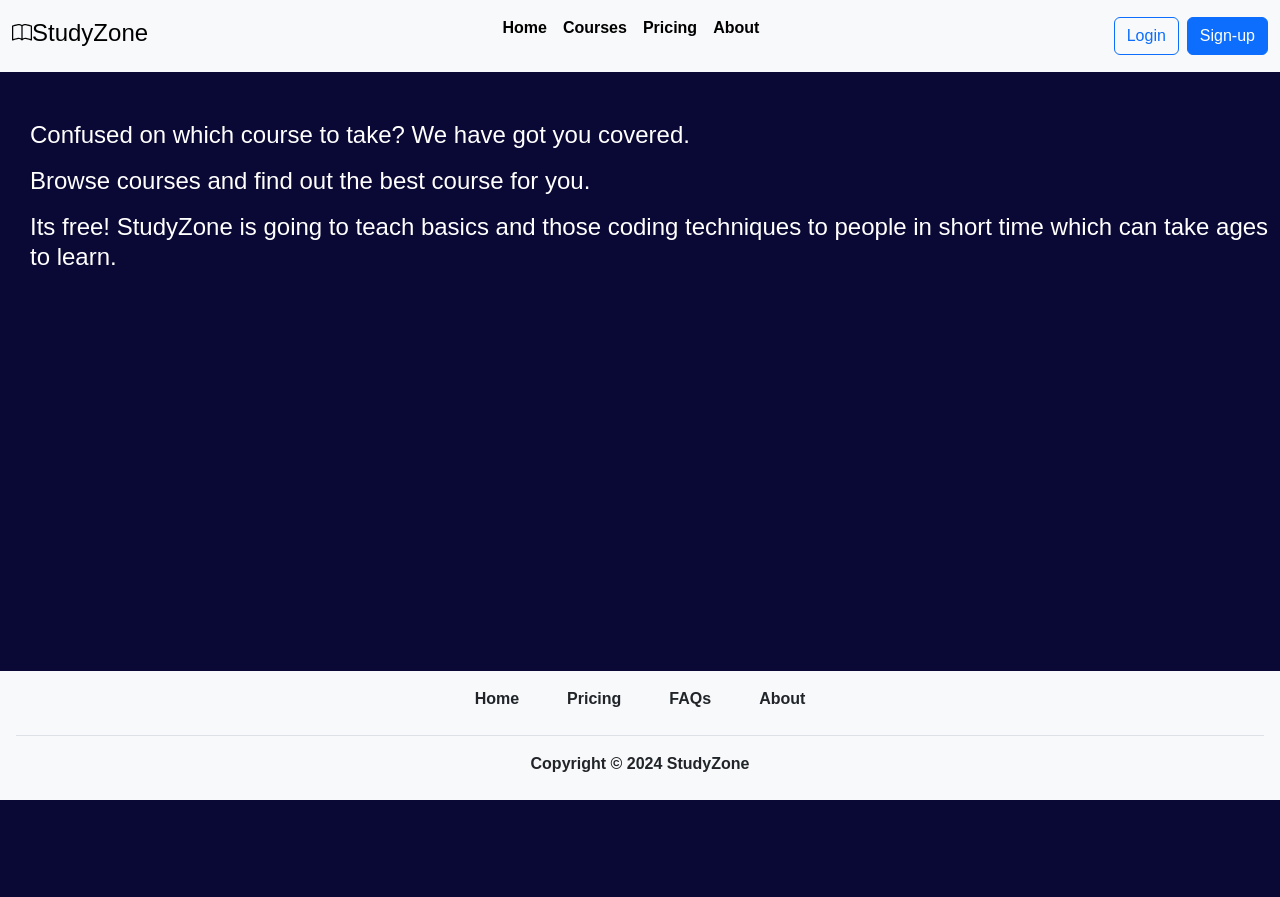
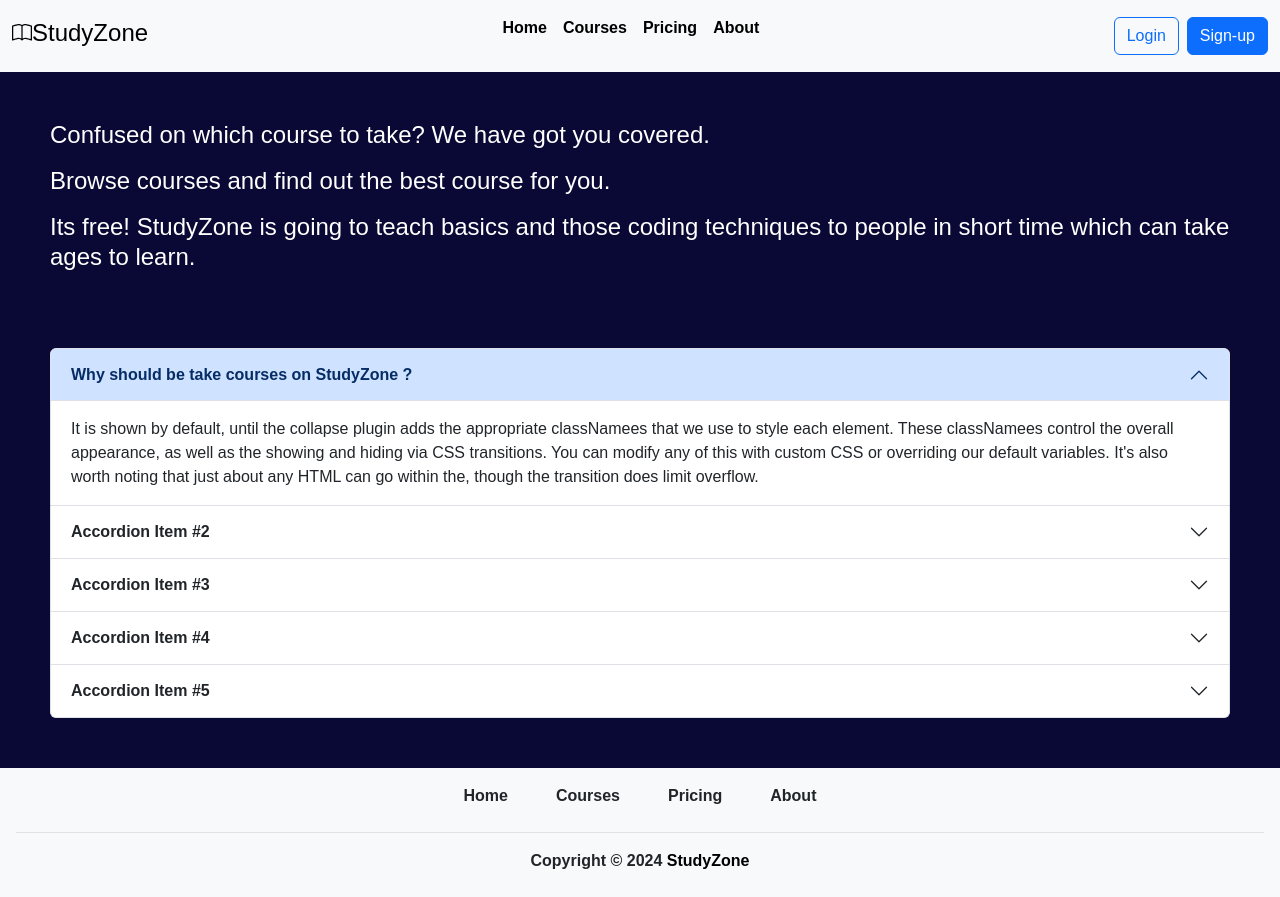
Before and after one commit to SohamNandy04/StudyZone, a React (Vite) app: page /about in a window 1280 px wide. Before the commit the page ends 800 px from the top, so only its background shows below. Built offline with nearby package versions, Linux system fonts and the light colour scheme.

Commit message:
new commit

```diff
--- a/src/componentCss/About.css
+++ b/src/componentCss/About.css
@@ -1,8 +1,15 @@
-
-
 .context{
-    margin-top: 120px;
+    padding: 20px;
+    margin-top: 100px;
     color: white;
     font-size: x-large;
     margin-left: 30px;
+    margin-bottom: 20px;
 }
+
+.accordion{
+    padding: 20px;
+    margin-left: 30px;
+    margin-right: 30px;
+    margin-bottom: 30px;
+}
--- a/src/components/About.jsx
+++ b/src/components/About.jsx
@@ -4,10 +4,75 @@ function About() {
 
     return(
         <>
-            <div className="context">
-                <p className="text-start lh-sm">Confused on which course to take? We have got you covered.</p>
-                <p className="text-start lh-sm">Browse courses and find out the best course for you.</p>
-                <p className="text-start lh-sm">Its free! StudyZone is going to teach basics and those coding techniques to people in short time which can take ages to learn.</p>
+            <div>
+                <div className="context">
+                    <p className="text-start lh-sm">Confused on which course to take? We have got you covered.</p>
+                    <p className="text-start lh-sm">Browse courses and find out the best course for you.</p>
+                    <p className="text-start lh-sm">Its free! StudyZone is going to teach basics and those coding techniques to people in short time which can take ages to learn.</p>
+                </div>
+
+                <div className="accordion" id="accordionPanelsStayOpenExample">
+                    <div className="accordion-item">
+                        <h2 className="accordion-header">
+                        <button className="accordion-button" type="button" data-bs-toggle="collapse" data-bs-target="#panelsStayOpen-collapseOne" aria-expanded="true" aria-controls="panelsStayOpen-collapseOne">
+                            <strong>Why should be take courses on StudyZone ?</strong>
+                        </button>
+                        </h2>
+                        <div id="panelsStayOpen-collapseOne" className="accordion-collapse collapse show">
+                            <div className="accordion-body">
+                                It is shown by default, until the collapse plugin adds the appropriate classNamees that we use to style each element. These classNamees control the overall appearance, as well as the showing and hiding via CSS transitions. You can modify any of this with custom CSS or overriding our default variables. It&apos;s also worth noting that just about any HTML can go within the, though the transition does limit overflow.
+                            </div>
+                        </div>
+                    </div>
+                    <div className="accordion-item">
+                        <h2 className="accordion-header">
+                        <button className="accordion-button collapsed" type="button" data-bs-toggle="collapse" data-bs-target="#panelsStayOpen-collapseTwo" aria-expanded="false" aria-controls="panelsStayOpen-collapseTwo">
+                            <strong>Accordion Item #2</strong>
+                        </button>
+                        </h2>
+                        <div id="panelsStayOpen-collapseTwo" className="accordion-collapse collapse">
+                            <div className="accordion-body">
+                                It is hidden by default, until the collapse plugin adds the appropriate classNamees that we use to style each element. These classNamees control the overall appearance, as well as the showing and hiding via CSS transitions. You can modify any of this with custom CSS or overriding our default variables. It&apos;s also worth noting that just about any HTML can go within the, though the transition does limit overflow.
+                            </div>
+                        </div>
+                    </div>
+                    <div className="accordion-item">
+                        <h2 className="accordion-header">
+                        <button className="accordion-button collapsed" type="button" data-bs-toggle="collapse" data-bs-target="#panelsStayOpen-collapseThree" aria-expanded="false" aria-controls="panelsStayOpen-collapseThree">
+                            <strong>Accordion Item #3</strong>
+                        </button>
+                        </h2>
+                        <div id="panelsStayOpen-collapseThree" className="accordion-collapse collapse">
+                            <div className="accordion-body">
+                                It is hidden by default, until the collapse plugin adds the appropriate classNamees that we use to style each element. These classNamees control the overall appearance, as well as the showing and hiding via CSS transitions. You can modify any of this with custom CSS or overriding our default variables. It&apos;s also worth noting that just about any HTML can go within the, though the transition does limit overflow.
+                            </div>
+                        </div>
+                    </div>
+                    <div className="accordion-item">
+                        <h2 className="accordion-header">
+                        <button className="accordion-button collapsed" type="button" data-bs-toggle="collapse" data-bs-target="#panelsStayOpen-collapseFour" aria-expanded="false" aria-controls="panelsStayOpen-collapseFour">
+                            <strong>Accordion Item #4</strong>
+                        </button>
+                        </h2>
+                        <div id="panelsStayOpen-collapseFour" className="accordion-collapse collapse">
+                            <div className="accordion-body">
+                                It is hidden by default, until the collapse plugin adds the appropriate classNamees that we use to style each element. These classNamees control the overall appearance, as well as the showing and hiding via CSS transitions. You can modify any of this with custom CSS or overriding our default variables. It&apos;s also worth noting that just about any HTML can go within the, though the transition does limit overflow.
+                            </div>
+                        </div>
+                    </div>
+                    <div className="accordion-item">
+                        <h2 className="accordion-header">
+                        <button className="accordion-button collapsed" type="button" data-bs-toggle="collapse" data-bs-target="#panelsStayOpen-collapseFive" aria-expanded="false" aria-controls="panelsStayOpen-collapseFive">
+                            <strong>Accordion Item #5</strong>
+                        </button>
+                        </h2>
+                        <div id="panelsStayOpen-collapseFive" className="accordion-collapse collapse">
+                            <div className="accordion-body">
+                                It is hidden by default, until the collapse plugin adds the appropriate classNamees that we use to style each element. These classNamees control the overall appearance, as well as the showing and hiding via CSS transitions. You can modify any of this with custom CSS or overriding our default variables. It&apos;s also worth noting that just about any HTML can go within the, though the transition does limit overflow.
+                            </div>
+                        </div>
+                    </div>
+                </div>
             </div>
         </>
     )
--- a/src/components/Footer.jsx
+++ b/src/components/Footer.jsx
@@ -5,11 +5,11 @@ function Footer() {
         <footer className="py-2">
             <ul className="nav justify-content-center border-bottom pb-3 mb-3 fw-semibold">
                 <li className="nav-item"><a href="/home" className="litxt nav-link px-2">Home</a></li>
+                <li className="nav-item"><a href="/courses" className="litxt nav-link px-2">Courses</a></li>
                 <li className="nav-item"><a href="#" className="litxt nav-link px-2">Pricing</a></li>
-                <li className="nav-item"><a href="#" className="litxt nav-link px-2">FAQs</a></li>
                 <li className="nav-item"><a href="/about" className="litxt nav-link px-2">About</a></li>
             </ul>
-            <p className="copyrighttxt fw-semibold">Copyright © {currDate.getFullYear()} StudyZone</p>
+            <p className="copyrighttxt fw-semibold">Copyright © {currDate.getFullYear()} <a href="/" className="link-body-emphasis text-decoration-none">StudyZone</a></p>
         </footer>
     );
 }
```
